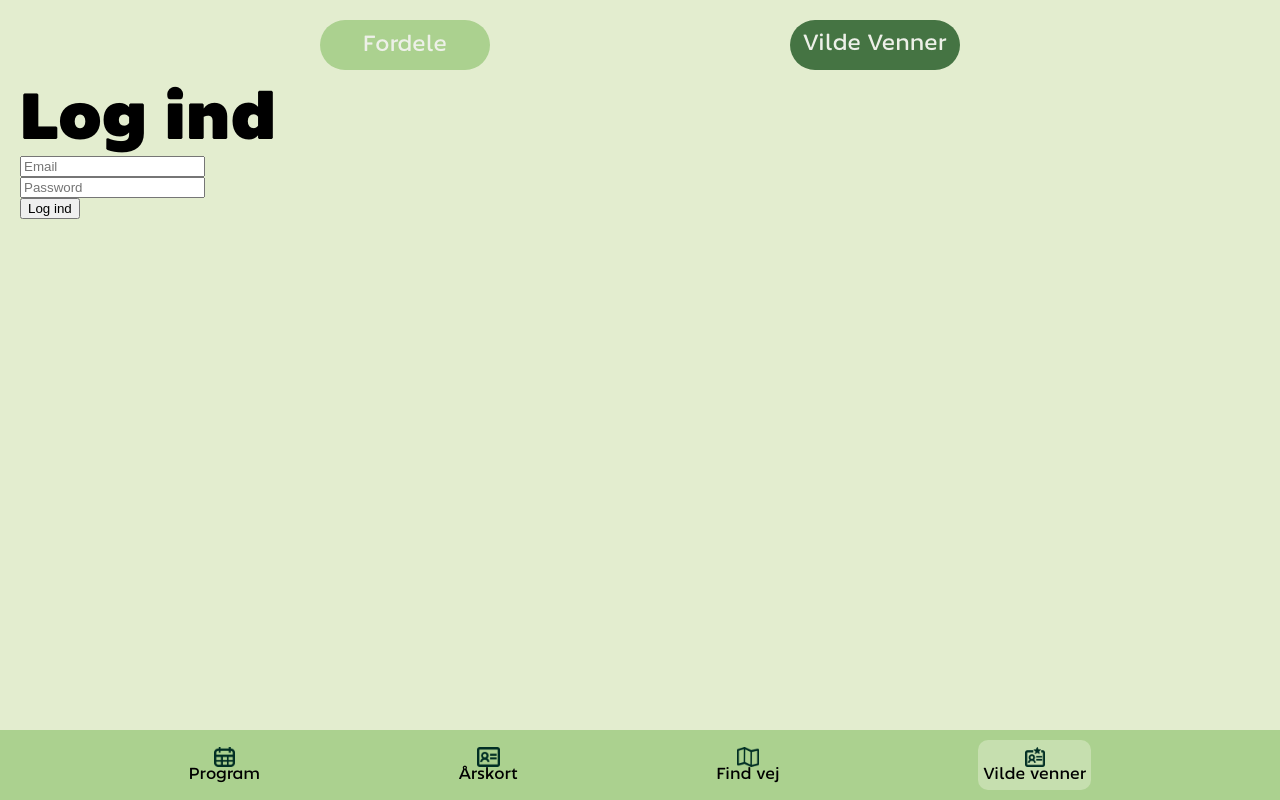
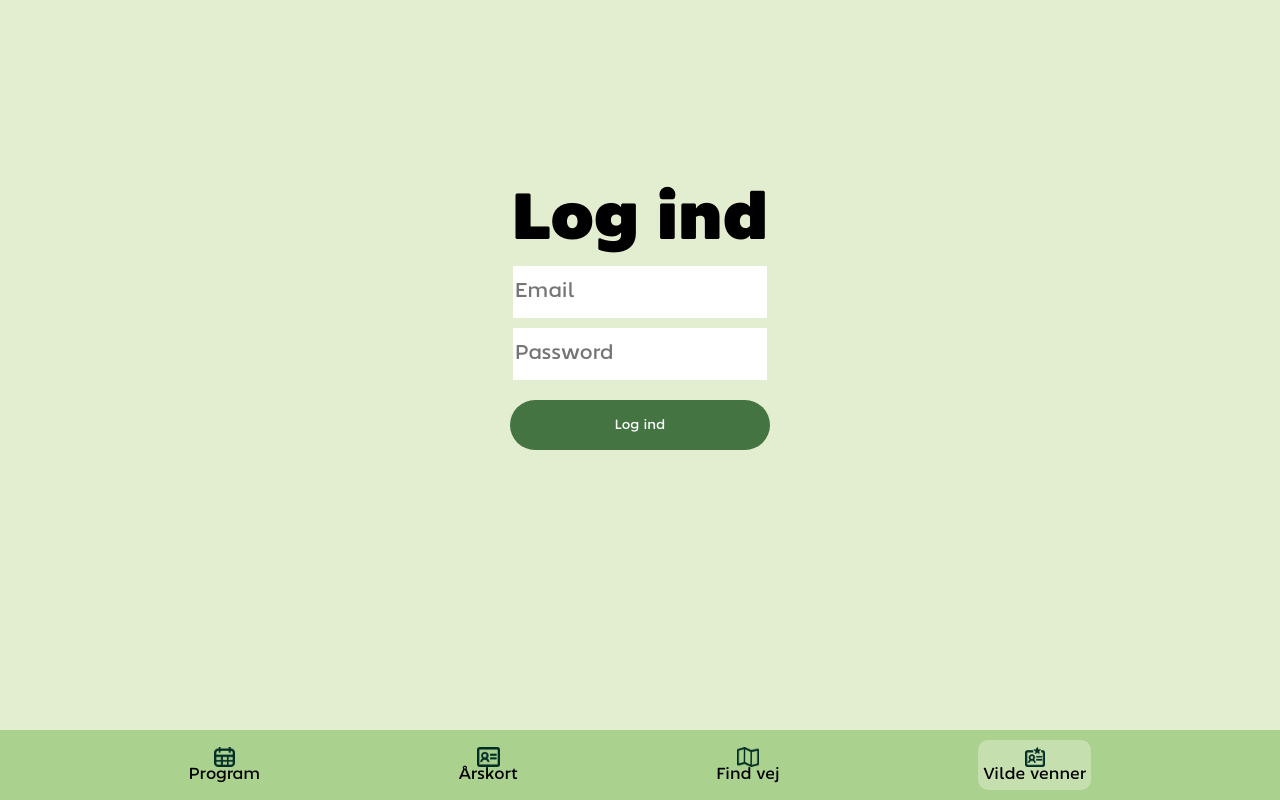
Before and after one commit to Bancharka/OdenseZooVue, a Vue app in the folder OdenseZooVue/: page / in a window 1280 px wide. Built offline with nearby package versions, Linux system fonts and the light colour scheme.

Commit message:
Loginside stylet

```diff
--- a/OdenseZooVue/src/App.vue
+++ b/OdenseZooVue/src/App.vue
@@ -6,9 +6,8 @@ import { RouterView } from 'vue-router';
 
   <header>
     <nav id="topnav">
-      <router-link id="navfordele" to="/goodies">Fordele</router-link>
-      <router-link id="navvilde" to="/dashboard"> Vilde Venner </router-link>
-
+      <router-link v-if="$route.name !== 'login'" id="navfordele" to="/goodies">Fordele</router-link>
+      <router-link v-if="$route.name !== 'login'" id="navvilde" to="/dashboard"> Vilde Venner </router-link>
     </nav>
   </header>
 
--- a/OdenseZooVue/src/assets/main.css
+++ b/OdenseZooVue/src/assets/main.css
@@ -214,3 +214,46 @@ footer {
 .botnavcolor {
   color: black;
 }
+
+
+
+
+
+/* Her styles login side */
+
+/* Her slutter stylingen */
+
+.loginsection {
+  display: flex;
+  flex-direction: column;
+  justify-content: center;
+  align-items: center;
+  gap:10px;
+  width: 100%;
+  height: 70vh;
+
+}
+
+.loginpage {
+  width: 100%;
+}
+
+.logininput {
+  display: flex;
+  height: 50px;
+  font-family: montyreg;
+  width: 250px;
+  font-size: 20px;
+  border-style: none;
+}
+
+.loginbutton {
+  background-color: #457443;
+  height: 50px;
+  width: 260px;
+  border-radius: 50px;
+  color: white;
+  font-family: montyreg;
+  border-style: none;
+  margin-top: 10px;
+}
--- a/OdenseZooVue/src/views/LoginView.vue
+++ b/OdenseZooVue/src/views/LoginView.vue
@@ -21,8 +21,13 @@ const register = () => {
 </script>
 
 <template>
-    <h1>Log ind</h1>
-    <p><input type="text" placeholder="Email" v-model="email"/></p>
-    <p><input type="password" placeholder="Password" v-model="password"/></p>
-    <p><button @click="register">Log ind</button></p>
+    <div class="loginpage">
+
+        <div class="loginsection">
+            <h1>Log ind</h1>
+            <p><input class="logininput" type="text" placeholder="Email" v-model="email"/></p>
+            <p><input class="logininput" type="password" placeholder="Password" v-model="password"/></p>
+            <p><button class="loginbutton" @click="register">Log ind</button></p>
+        </div>
+    </div>
 </template>
```
